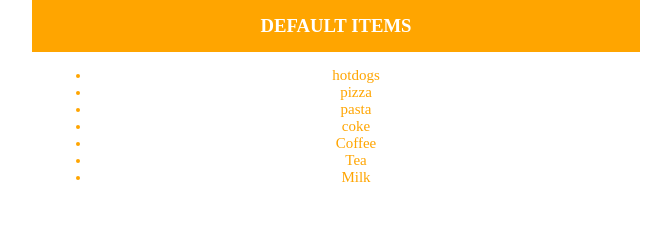
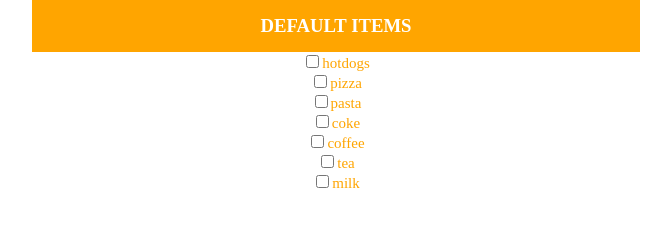
Before and after one commit to PaulPanlilio/my-shopping-list, a plain HTML site: page additems.html in a window 1280 px wide. Shown: the part 151-378 px from the top of the page, without its empty margins (304-975 px from the left). Drawn offline with Linux system fonts and the light colour scheme.

Commit message:
3rd commit

```diff
--- a/additems.html
+++ b/additems.html
@@ -17,15 +17,22 @@
         </div>
 </section>
 <section class="default-items">
-  <ul>
-    <li>hotdogs</li>
-    <li>pizza</li>
-    <li>pasta</li>
-    <li>coke</li>
-    <li>Coffee</li>
-    <li>Tea</li>
-    <li>Milk</li>
-  </ul>
+  <form>
+    <input type="checkbox" name="hotdogs" value="hotdogs">hotdogs
+    <br>
+  <input type="checkbox" name="pizza" value="pizza">pizza
+    <br>
+  <input type="checkbox" name="pasta" value="pasta">pasta
+    <br>
+  <input type="checkbox" name="coke" value="coke">coke
+    <br>
+  <input type="checkbox" name="coffee" value="coffee">coffee
+    <br>
+  <input type="checkbox" name="tea" value="tea">tea
+    <br>
+  <input type="checkbox" name="milk" value="milk">milk
+    <br>
+  </form>
 </section>
 
 </body>
```
